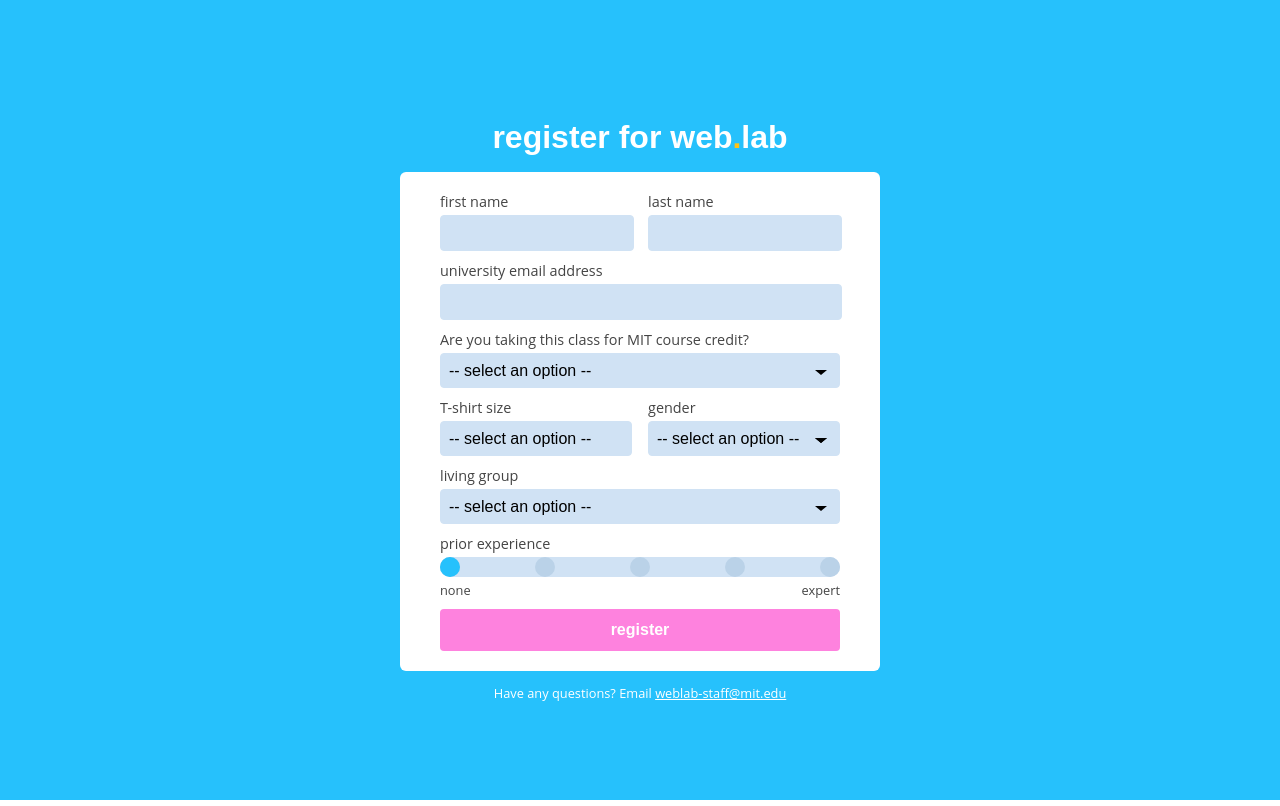
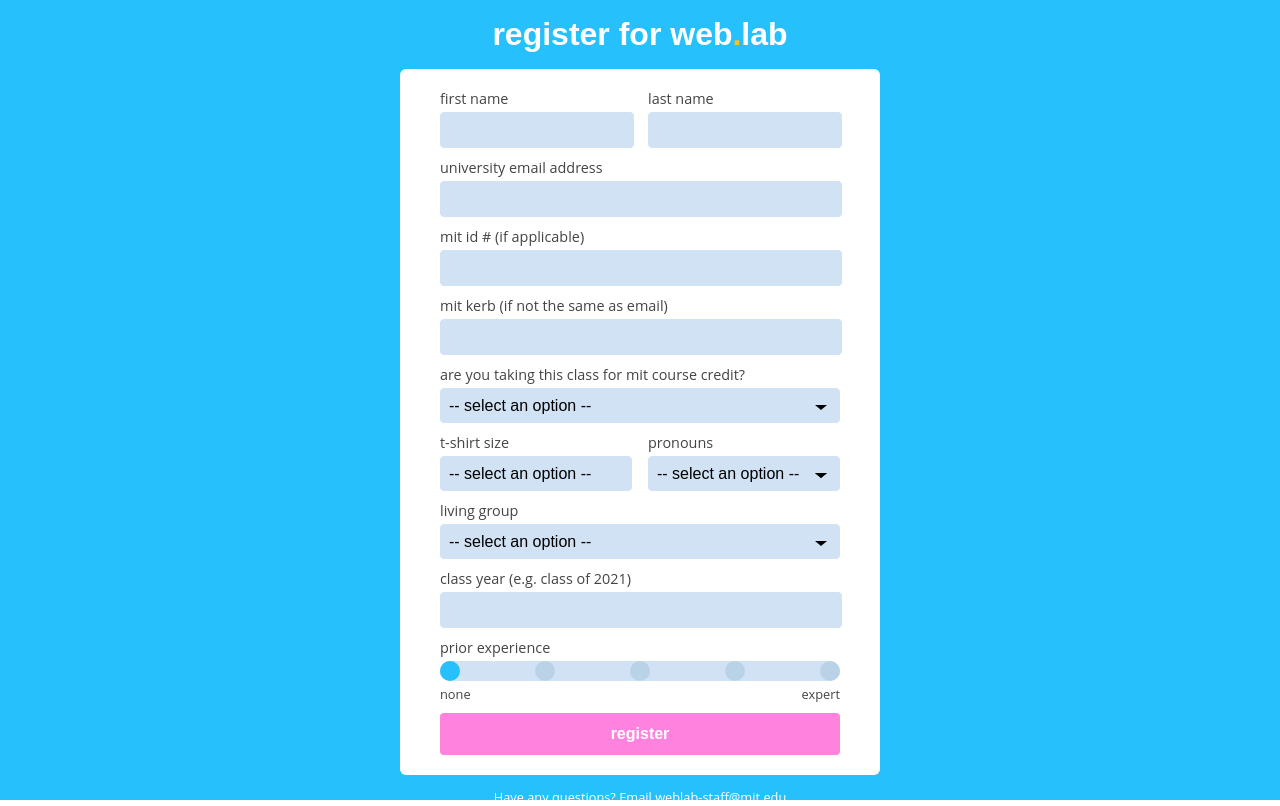
Before and after one commit to weblab-staff/submission-portal, a React app: page /register in a window 1280 px wide. Built offline with nearby package versions, Linux system fonts and the light colour scheme; no server answers; the HTML template or start-up script is replaced by a standard one.

Commit message:
Update registration

```diff
--- a/client/src/components/AdminView/StudentsSection/StudentList/StudentInfoModal.css
+++ b/client/src/components/AdminView/StudentsSection/StudentList/StudentInfoModal.css
@@ -5,7 +5,7 @@
   left: 40vw;
   top: 10vh;
   width: 300px;
-  height: 300px;
+  height: 500px;
   z-index: 9999;
 }
 
--- a/client/src/components/AdminView/StudentsSection/StudentList/StudentInfoModal.js
+++ b/client/src/components/AdminView/StudentsSection/StudentList/StudentInfoModal.js
@@ -95,8 +95,32 @@
         )}
         {info.statistics && (
           <div>
-            <span className="StudentInfoModal-label">gender</span>
-            <span>{info.statistics.gender}</span>
+            <span className="StudentInfoModal-label">pronouns</span>
+            <span>{info.statistics.pronouns}</span>
+          </div>
+        )}
+        {info.statistics && (
+          <div>
+            <span className="StudentInfoModal-label">class year</span>
+            <span>{info.statistics.class_year}</span>
+          </div>
+        )}
+        {info.statistics && (
+          <div>
+            <span className="StudentInfoModal-label">pronouns</span>
+            <span>{info.statistics.pronouns}</span>
+          </div>
+        )}
+        {info.statistics && (
+          <div>
+            <span className="StudentInfoModal-label">mit id</span>
+            <span>{info.statistics.mit_id}</span>
+          </div>
+        )}
+        {info.statistics && (
+          <div>
+            <span className="StudentInfoModal-label">kerb</span>
+            <span>{info.statistics.kerb}</span>
           </div>
         )}
         <div>
--- a/client/src/components/Register.js
+++ b/client/src/components/Register.js
@@ -15,14 +15,16 @@
       firstName: "",
       lastName: "",
       email: "",
-      gender: "",
-      // classYear: "", TODO add class year
+      pronouns: "",
+      classYear: "",
       livingGroup: "",
       priorExp: "",
       forCredit: "",
       shirtSize: "",
       redirect: false,
       experience: 3,
+      mitId: "",
+      kerb: "",
     };
     this.sliderRef = React.createRef();
   }
@@ -64,10 +66,13 @@
       firstName,
       lastName,
       email,
-      gender,
+      pronouns,
       livingGroup,
       experience,
       forCredit,
+      mitId,
+      kerb,
+      classYear,
     } = this.state;
     event.preventDefault();
     post(`/api/users/${currentUser._id}/update`, {
@@ -76,10 +81,12 @@
       email: email,
       for_credit: forCredit,
       statistics: {
-        gender: gender,
-        // class_year: Number,
+        pronouns: pronouns,
+        class_year: Number.parseInt(classYear),
         experience: experience,
         living_group: livingGroup,
+        mit_id: Number.parseInt(mitId),
+        kerb: kerb,
       },
     })
       .then((response) => {
@@ -134,6 +141,16 @@
             } else if (!/^[A-Z0-9._%+-]+@[A-Z0-9.-]+\.edu$/i.test(values.email)) {
               errors.email = "Invalid university email address";
             }
+            if (values.mitId) {
+              const idNum = Number.parseInt(values.mitId);
+              if (Number.isNaN(idNum) || idNum.toString().length !== 9) {
+                errors.mitId = "If provided, MIT ID # must be valid";
+              }
+            }
+            if (values.classYear && (Number.parseInt(values.classYear).toString().length !== 4
+              || Number.parseInt(values.classYear) < 1900)) {
+              errors.classYear = "If provided, must be a valid year";
+            }
             if (values.forCredit === "") {
               errors.forCredit = "Required";
             }
@@ -148,11 +165,14 @@
               firstName,
               lastName,
               email,
-              gender,
+              pronouns,
               livingGroup,
               experience,
               forCredit,
               shirtSize,
+              classYear,
+              mitId,
+              kerb,
             } = values;
             post(`/api/users/${currentUser._id}/update`, {
               first_name: firstName,
@@ -160,11 +180,13 @@
               email: email,
               for_credit: forCredit,
               statistics: {
-                gender: gender,
-                // class_year: classYear,
+                pronouns: pronouns,
+                class_year: Number.parseInt(classYear),
                 experience: experience,
                 living_group: livingGroup,
                 shirt_size: shirtSize,
+                mit_id: Number.parseInt(mitId),
+                kerb: kerb,
               },
             })
               .then((response) => {
@@ -201,9 +223,23 @@
                   <ErrorMessage className="formError" name="email" component="div" />
                 </div>
               </div>
+              <div className="u-marginBottom-md">
+                <div className="Register-label u-marginBottom-sm">mit id # (if applicable)</div>
+                <div>
+                  <Field className="formInput" type="number" name="mitId" />
+                  <ErrorMessage className="formError" name="mitId" component="div" />
+                </div>
+              </div>
+              <div className="u-marginBottom-md">
+                <div className="Register-label u-marginBottom-sm">mit kerb (if not the same as email)</div>
+                <div>
+                  <Field className="formInput" type="input" name="kerb" />
+                  <ErrorMessage className="formError" name="kerb" component="div" />
+                </div>
+              </div>
               <div className="u-marginBottom-md u-positionRelative">
                 <div className="Register-label u-marginBottom-sm">
-                  Are you taking this class for MIT course credit?
+                  are you taking this class for mit course credit?
                 </div>
                 <div className="formInput-select--arrow">
                   <Field className="formInput-select" component="select" name="forCredit">
@@ -218,7 +254,7 @@
               </div>
               <div className="formGroup-two u-marginBottom-md u-positionRelative">
                 <div>
-                  <div className="Register-label u-marginBottom-sm">T-shirt size</div>
+                  <div className="Register-label u-marginBottom-sm">t-shirt size</div>
                   <div className="formInput-select--arrow">
                     <Field className="formInput-select" component="select" name="shirtSize">
                       <option disabled value="">
@@ -235,20 +271,22 @@
                   </div>
                 </div>
                 <div>
-                  <div className="Register-label u-marginBottom-sm">gender</div>
+                  <div className="Register-label u-marginBottom-sm">pronouns</div>
                   <div className="formInput-select--arrow">
                     <Field
                       className="formInput-select"
                       component="select"
-                      name="gender"
+                      name="pronouns"
                       defaultValue="filler"
                     >
                       <option disabled value="filler">
                         -- select an option --
                       </option>
-                      <option value="male">Male</option>
-                      <option value="female">Female</option>
-                      <option value="other">Other</option>
+                      <option value="he/him">he/him</option>
+                      <option value="she/her">she/her</option>
+                      <option value="they/them">they/them</option>
+                      <option value="other">other</option>
+                      <option value="prefer not">prefer not to say</option>
                     </Field>
                   </div>
                 </div>
@@ -278,6 +316,13 @@
                     <option value="fsilg">FSILG</option>
                     <option value="offcampus">Off Campus</option>
                   </Field>
+                </div>
+              </div>
+              <div className="u-marginBottom-md">
+                <div className="Register-label u-marginBottom-sm">class year (e.g. class of 2021)</div>
+                <div>
+                  <Field className="formInput" type="number" name="classYear" />
+                  <ErrorMessage className="formError" name="classYear" component="div" />
                 </div>
               </div>
               <div className="u-marginBottom-md u-positionRelative">
```
Also changed, not shown: 1 other file (tests, documents, lock files or other folders).
